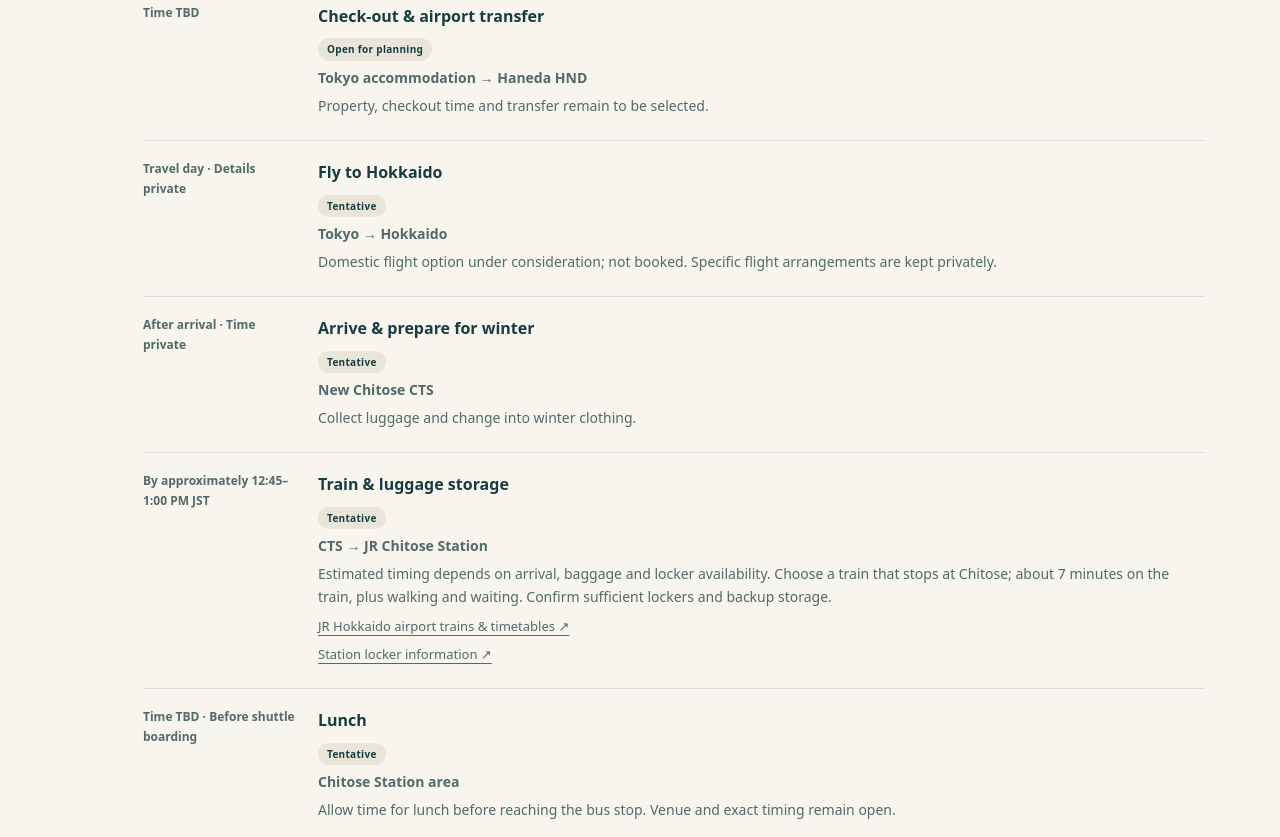
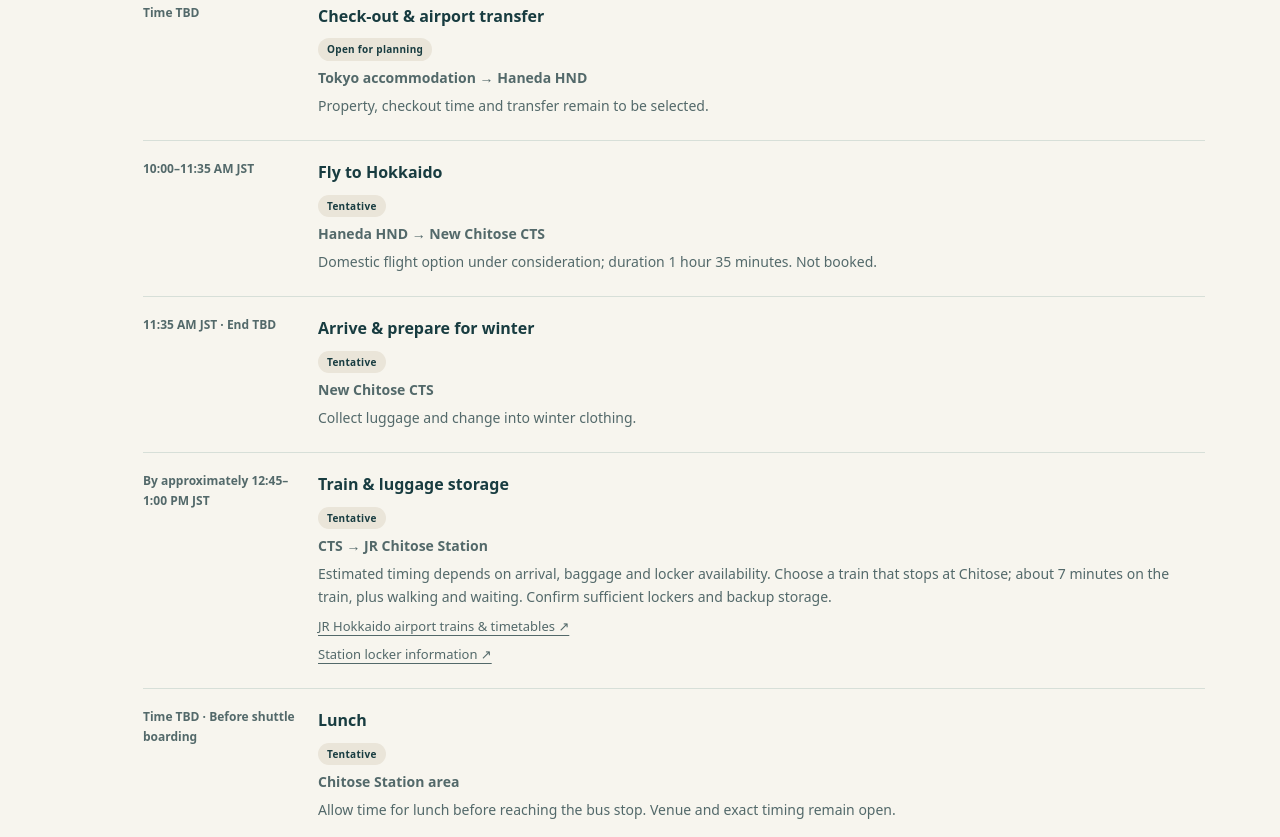
Before and after one commit to trk31415/Japan-Itinerary, a plain HTML site: page index.html in a window 1280 px wide. Shown: the part 1983-2820 px from the top of the page. Drawn offline with Linux system fonts and the light colour scheme.

Commit message:
Restore public flight schedules while keeping flight numbers private

```diff
--- a/app.js
+++ b/app.js
@@ -1,7 +1,7 @@
 const links={bus:['Blue Liner timetable & reservations','https://www.sakkan.com/lp/hyoutou-bus/'],festival:['Official Lake Shikotsu Ice Festival listing','https://www.1000sai-chitose.or.jp/event/detail_1130.html'],rail:['JR Hokkaido airport trains & timetables','https://www.jrhokkaido.co.jp/global/english/train/'],locker:['Station locker information','https://www.jrhokkaido.co.jp/network/locker/']};
 
 (async()=>{
-const response=await fetch('public-itinerary.json');
+const response=await fetch('public-itinerary.json?v=flight-times-2');
 if(!response.ok)throw Error('Itinerary unavailable');
 const {days,flights}=await response.json();
 const badge=s=>`<span class="badge ${s==='Booked'?'booked':''}">${s}</span>`;
@@ -17,7 +17,7 @@ document.querySelector('#date-jump').onchange=ev=>jump(ev.target.value);
 document.querySelectorAll('[data-place]').forEach(a=>a.onclick=()=>filter(a.dataset.place));
 document.querySelectorAll('a[href^="#day-"]').forEach(a=>a.onclick=ev=>{ev.preventDefault();jump(a.hash.replace('#day-',''));history.replaceState(null,'',a.hash)});
 if(location.hash.startsWith('#day-'))jump(location.hash.replace('#day-',''));
-document.querySelector('#flight-list').innerHTML=flights.map(f=>`<article class="flight"><div class="flight-head">${f[0]} ${badge(f[5])}</div><div class="airports">${f[1]} <span>→</span> ${f[2]}</div><p>${f[6]}</p><p><b>Departure date</b> ${f[3]}</p><p><b>Arrival date</b> ${f[4]}</p></article>`).join('');
+document.querySelector('#flight-list').innerHTML=flights.map(f=>`<article class="flight"><div class="flight-head">${f[0]} ${badge(f[5])}</div><div class="airports">${f[1]} <span>→</span> ${f[2]}</div><p>${f[6]}</p><p><b>Departs</b> ${f[3]}</p><p><b>Arrives</b> ${f[4]}</p></article>`).join('');
 document.querySelector('#source-note').textContent='Official festival, Blue Liner, locker and rail timetable links checked November 14, 2026. Festival and shuttle pages cover January 30–February 23, 2027. Exact February 2027 trains remain unconfirmed; the planned shuttle times come from the master itinerary. Recheck before booking.';
 
 
--- a/public-itinerary.json
+++ b/public-itinerary.json
@@ -1,7 +1,7 @@
 {
   "audience": "public",
   "lastUpdated": "2026-11-14",
-  "privacy": "Only this public itinerary is published. Flight numbers, airlines, exact flight times, hotel names and addresses, booking references, passenger details and private notes stay in the private itinerary.",
+  "privacy": "Public itinerary includes flight departure and arrival times. Flight numbers, hotel names and addresses, booking references, passenger details and private notes stay in the private itinerary.",
   "days": [
     {
       "n": 13,
@@ -9,13 +9,29 @@
         "Travel"
       ],
       "title": "The journey begins",
-      "place": "Atlanta → Tokyo",
+      "place": "Atlanta → Detroit → Tokyo",
       "events": [
         {
-          "time": "Travel day · Details private",
-          "title": "Depart for Japan",
-          "location": "Atlanta → Tokyo",
-          "description": "Overnight journey; arrival in Japan on February 14.",
+          "time": "9:10–11:11 AM EST",
+          "title": "Flight to Detroit",
+          "location": "Atlanta ATL → Detroit DTW",
+          "description": "Depart Atlanta and connect in Detroit.",
+          "status": "Booked",
+          "refs": []
+        },
+        {
+          "time": "11:11 AM–2:10 PM EST",
+          "title": "Detroit connection",
+          "location": "Detroit DTW",
+          "description": "2 hours 59 minutes between booked flights.",
+          "status": "Booked",
+          "refs": []
+        },
+        {
+          "time": "2:10 PM EST → Feb 14, 5:45 PM JST",
+          "title": "Overnight flight to Japan",
+          "location": "Detroit DTW → Tokyo Haneda HND",
+          "description": "Arrives the following day in Japan. All times are local.",
           "status": "Booked",
           "refs": []
         }
@@ -31,10 +47,10 @@
       "place": "Haneda → Tokyo",
       "events": [
         {
-          "time": "Arrival day · Details private",
+          "time": "5:45 PM JST · Arrival",
           "title": "Arrive in Japan",
-          "location": "Tokyo",
-          "description": "Arrive in Japan and continue to accommodation. Specific flight arrangements are kept privately.",
+          "location": "Tokyo Haneda HND",
+          "description": "Arrive on the overnight flight from Detroit, then continue to accommodation.",
           "status": "Booked",
           "refs": []
         },
@@ -129,15 +145,15 @@
           "refs": []
         },
         {
-          "time": "Travel day · Details private",
+          "time": "10:00–11:35 AM JST",
           "title": "Fly to Hokkaido",
-          "location": "Tokyo → Hokkaido",
-          "description": "Domestic flight option under consideration; not booked. Specific flight arrangements are kept privately.",
+          "location": "Haneda HND → New Chitose CTS",
+          "description": "Domestic flight option under consideration; duration 1 hour 35 minutes. Not booked.",
           "status": "Tentative",
           "refs": []
         },
         {
-          "time": "After arrival · Time private",
+          "time": "11:35 AM JST · End TBD",
           "title": "Arrive & prepare for winter",
           "location": "New Chitose CTS",
           "description": "Collect luggage and change into winter clothing.",
@@ -394,7 +410,7 @@
           "refs": []
         },
         {
-          "time": "Travel day · Details private",
+          "time": "Time TBD",
           "title": "Return flight to Tokyo",
           "location": "New Chitose CTS → Tokyo · Airport TBD",
           "description": "Return to Tokyo ahead of the international journey home. Flight remains to be selected.",
@@ -418,7 +434,7 @@
         "Travel"
       ],
       "title": "Homeward bound",
-      "place": "Tokyo → Atlanta",
+      "place": "Tokyo → Detroit → Atlanta",
       "events": [
         {
           "time": "Time TBD",
@@ -429,10 +445,26 @@
           "refs": []
         },
         {
-          "time": "Travel day · Details private",
-          "title": "Return home",
-          "location": "Tokyo → Atlanta",
-          "description": "Return journey on February 26. Specific flight arrangements are kept in the private itinerary.",
+          "time": "5:35 PM JST → 3:33 PM EST",
+          "title": "Flight to Detroit",
+          "location": "Tokyo Haneda HND → Detroit DTW",
+          "description": "Departure and arrival are both February 26, local time. Arrival clock time is earlier because of the time-zone change.",
+          "status": "Booked",
+          "refs": []
+        },
+        {
+          "time": "3:33–5:45 PM EST",
+          "title": "Detroit connection",
+          "location": "Detroit DTW",
+          "description": "2 hours 12 minutes between booked flights.",
+          "status": "Booked",
+          "refs": []
+        },
+        {
+          "time": "5:45–7:48 PM EST",
+          "title": "Flight to Atlanta",
+          "location": "Detroit DTW → Atlanta ATL",
+          "description": "Arrive home in Atlanta on February 26.",
           "status": "Booked",
           "refs": []
         }
@@ -441,40 +473,58 @@
   ],
   "flights": [
     [
-      "Outbound journey",
-      "Atlanta",
-      "Tokyo",
-      "Feb 13",
-      "Feb 14",
+      "Flight to Detroit",
+      "ATL",
+      "DTW",
+      "Feb 13 · 9:10 AM EST",
+      "Feb 13 · 11:11 AM EST",
       "Booked",
-      "Overnight travel · Specific flight details kept privately"
+      "Atlanta → Detroit"
     ],
     [
-      "Hokkaido journey",
-      "Tokyo",
-      "Hokkaido",
-      "Feb 18",
-      "Feb 18",
-      "Tentative",
-      "Domestic flight not booked · Details kept privately"
+      "Overnight flight to Japan",
+      "DTW",
+      "HND",
+      "Feb 13 · 2:10 PM EST",
+      "Feb 14 · 5:45 PM JST",
+      "Booked",
+      "Detroit → Tokyo Haneda · Arrives next day"
     ],
     [
-      "Return to Tokyo",
-      "Hokkaido",
-      "Tokyo",
-      "Feb 25",
-      "Feb 25",
-      "Open for planning",
-      "Flight remains to be selected"
+      "Domestic flight option",
+      "HND",
+      "CTS",
+      "Feb 18 · 10:00 AM JST",
+      "Feb 18 · 11:35 AM JST",
+      "Tentative",
+      "Tokyo Haneda → New Chitose · Not booked"
     ],
     [
-      "Homeward journey",
-      "Tokyo",
-      "Atlanta",
-      "Feb 26",
-      "Feb 26",
+      "Return flight · TBD",
+      "CTS",
+      "TBD",
+      "Feb 25 · Time TBD",
+      "Feb 25 · Time TBD",
+      "Open for planning",
+      "New Chitose → Tokyo · Flight remains to be selected"
+    ],
+    [
+      "Flight to Detroit",
+      "HND",
+      "DTW",
+      "Feb 26 · 5:35 PM JST",
+      "Feb 26 · 3:33 PM EST",
       "Booked",
-      "Specific flight details kept privately"
+      "Tokyo Haneda → Detroit · Same calendar date"
+    ],
+    [
+      "Flight to Atlanta",
+      "DTW",
+      "ATL",
+      "Feb 26 · 5:45 PM EST",
+      "Feb 26 · 7:48 PM EST",
+      "Booked",
+      "Detroit → Atlanta"
     ]
   ]
 }
```
Also changed, not shown: index.html (+2 -2 lines).
